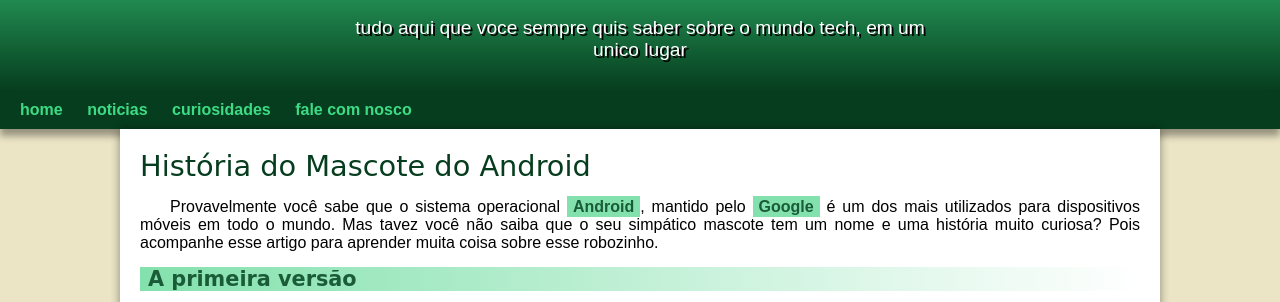
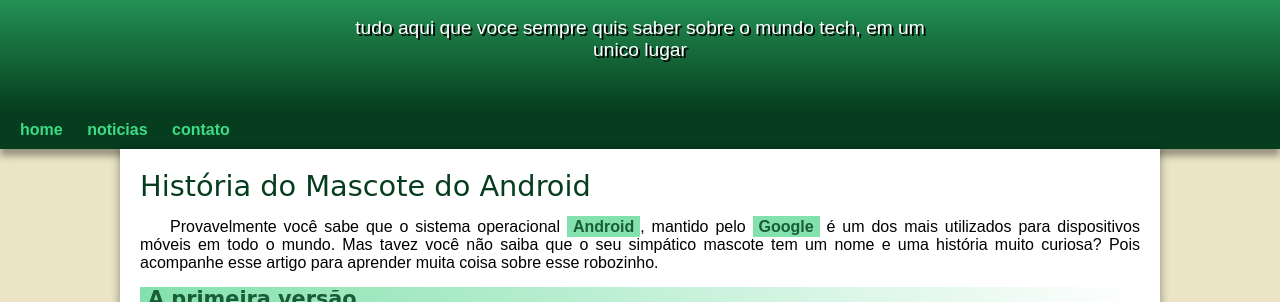
Before and after one commit to lucassilva-a/projeto-android, a plain HTML site: page index.html in a window 1280 px wide. Shown: the part 99-401 px from the top of the page. Drawn offline with Linux system fonts and the light colour scheme.

Commit message:
poblema de padding corrigido

```diff
--- a/estilo/style.css
+++ b/estilo/style.css
@@ -61,7 +61,7 @@ header > p {
     padding-right: 10px;
     padding-left: 10px;
     margin: auto;
-    padding-bottom 30px;
+    padding-bottom: 50px;
     text-shadow: 2px 2px 0px black;
 }
 
--- a/index.html
+++ b/index.html
@@ -14,10 +14,9 @@
         <p>tudo aqui que voce sempre quis saber sobre o mundo tech, em um unico lugar</p>
     </header>
     <nav>
-        <a href="#"> home           </a>
-        <a href="#"> noticias       </a>
-        <a href="#"> curiosidades   </a>
-        <a href="#"> fale com nosco</a>
+        <a href="#">home</a>
+        <a href="#">noticias</a>
+        <a href="#">contato</a>
     </nav>
     <main>
         <article>
```
